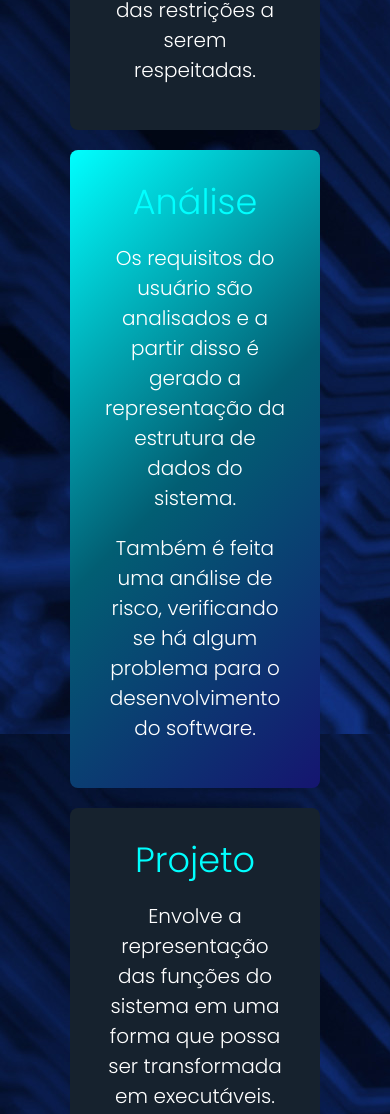
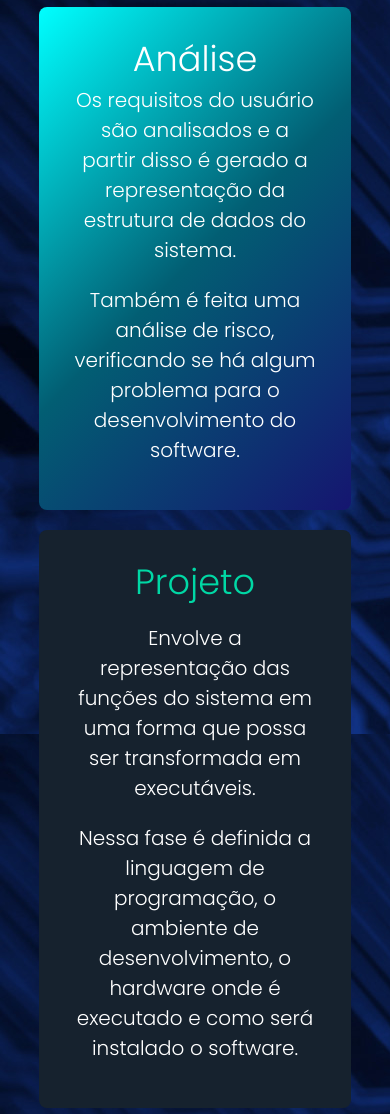
Before and after one commit to LeoAboard/WolfByte, a plain HTML site: page home.html in a window 390 px wide. Shown: the part 3415-4529 px from the top of the page. Drawn offline with Linux system fonts and the light colour scheme; a script that the page names is missing.

Commit message:
Update style.css

```diff
--- a/style.css
+++ b/style.css
@@ -136,38 +136,46 @@ section#por-que_contratar h2 {
     gap: 20px;
 }
 
-.metodos, .metodos2 {
-    flex: 1 1 calc(25% - 20px);
-    min-width: 250px;
-    max-width: calc(30% - 20px);
+.metodos {
+    background-color: #16222e;
     padding: 25px;
     border-radius: 8px;
+    flex: 1 1 calc(25% - 20px);
+    max-width: calc(30% - 20px);
+    min-width: 250px;
+    box-sizing: border-box;
     text-align: center;
-    background-color: var(--cor3);
 }
 
 .metodos2 {
-    background: linear-gradient(135deg, var(--cor0), var(--cor1), var(--cor2));
+    background-image: linear-gradient(135deg, #00FFFF, #025E73, #151570);
+    padding: 25px;
+    border-radius: 8px;
+    flex: 1 1 calc(25% - 20px);
+    max-width: calc(30% - 20px);
+    min-width: 250px;
+    box-sizing: border-box;
+    text-align: center;
 }
 
-.metodos h3, .metodos2 h3 {
-    color: var(--cor0);
+.metodos h3 {
+    color: #00d8a5;
     margin-bottom: 15px;
 }
 
-/* Responsividade */
 @media (max-width: 1024px) {
     .metodos, .metodos2 {
-        flex: 1 1 calc(50% - 20px);
+        flex: 1 1 calc(50% - 20px); /* Cada caixa ocupa cerca de 50% da largura em telas médias */
+        max-width: calc(50% - 20px);
     }
 }
 
 @media (max-width: 768px) {
     .metodos, .metodos2 {
-        flex: 1 1 100%;
+        flex: 1 1 100%; /* Cada caixa ocupa 100% da largura em telas pequenas */
+        max-width: 100%;
     }
 }
-
 /* Rodapé */
 .footer {
     background-color: var(--cor4);
```
